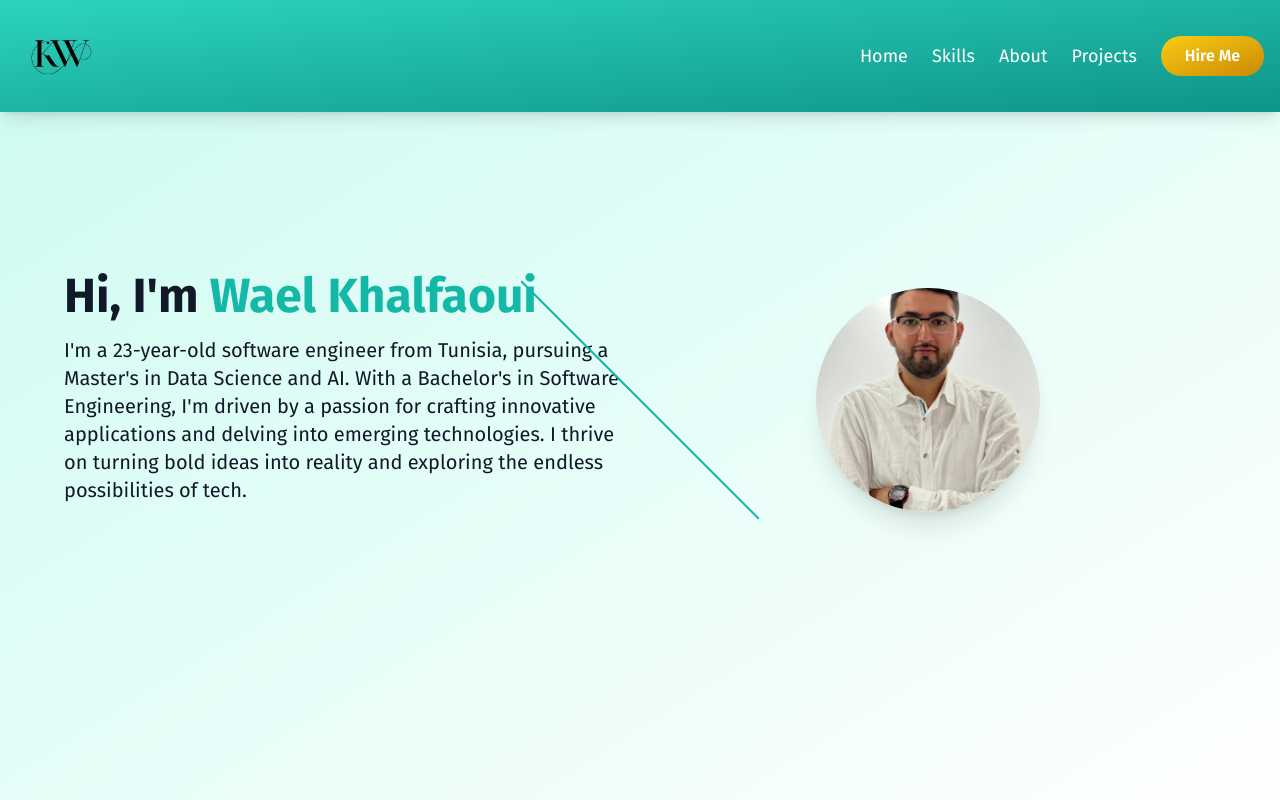
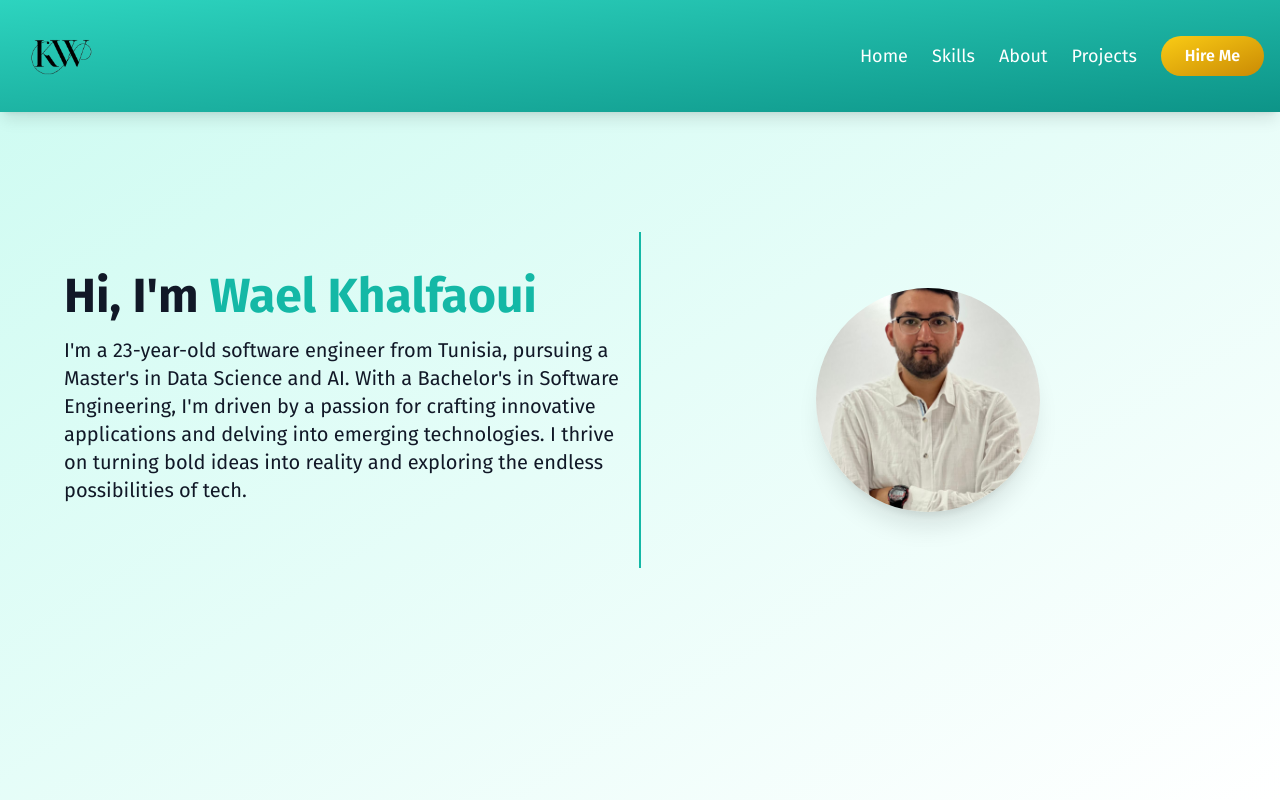
Before and after one commit to Wael1333/Workflow, a React (Vite) app: page / in a window 1280 px wide. Shown: the top 800 px of the page. Built offline with nearby package versions, Linux system fonts and the light colour scheme.

Commit message:
Describe your changes here

```diff
--- a/src/components/Home.jsx
+++ b/src/components/Home.jsx
@@ -24,7 +24,7 @@ const Home = () => {
             I'm a 23-year-old software engineer from Tunisia, pursuing a Master's in Data Science and AI. With a Bachelor's in Software Engineering, I'm driven by a passion for crafting innovative applications and delving into emerging technologies. I thrive on turning bold ideas into reality and exploring the endless possibilities of tech.
           </p>
           {/* Diagonal Line Separator */}
-          <div className="absolute top-1/2 left-full transform -translate-x-1/2 -translate-y-1/2 rotate-45 w-7/12 h-0.5 bg-teal-500"></div>
+          <div className="absolute top-1/2 left-full transform -translate-x-1/2 -translate-y-1/2 rotate-90 w-7/12 h-0.5 bg-teal-500"></div>
         </div>
         {/* Profile Picture Section */}
         <div
```
